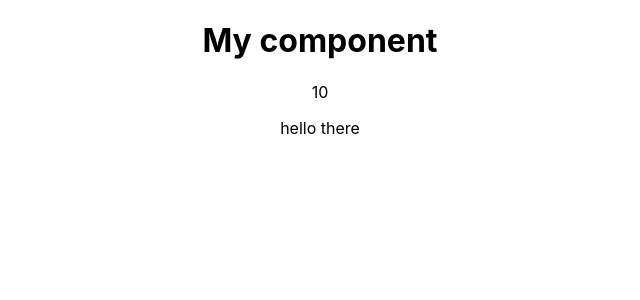
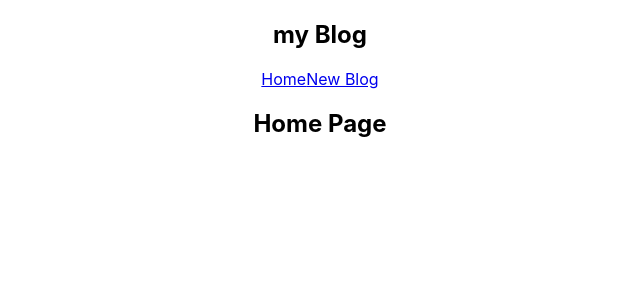
Before and after one commit to OsmanBytyqi/ReactAPP, a JavaScript app: page / in a window 1280 px wide. Shown: the top 300 px of the page, without its empty margins (320-960 px from the left). Built offline with nearby package versions, Linux system fonts and the light colour scheme; the HTML template or start-up script is replaced by a standard one.

Commit message:
adding multiple components

```diff
--- a/src/App.js
+++ b/src/App.js
@@ -1,20 +1,16 @@
 import './App.css';
+import Navbar from './Navbar';
+import Home from './home';
+
 
 function App() {
 
-  const title="My component";
-  //we use dynamic values in template just for string and number, for object and boolean values we cant
-
-  const number=10;
   return (
     <div className="App">
+      <Navbar></Navbar>
       <div className="content">
-        <h1>{title}</h1>
-        <p>{number}</p>
-        <p>{'hello there '}</p>
+        <Home></Home>
       </div>
-
-
     </div>
   );
 }
--- /dev/null
+++ b/src/Navbar.js
@@ -0,0 +1,17 @@
+const Navbar = () => {
+    return (
+
+        <nav className="navbar">
+            <h1>my Blog</h1>
+            <div className="links">
+            <a href="/">Home</a>
+            <a href="/create">New Blog</a>
+            </div>
+
+
+        </nav>
+
+    );
+}
+
+export default Navbar;
--- /dev/null
+++ b/src/home.js
@@ -0,0 +1,9 @@
+const Home = () => {
+    return (
+        <div className="home">
+            <h2>Home Page</h2>
+        </div>
+     );
+}
+
+export default Home;
```
